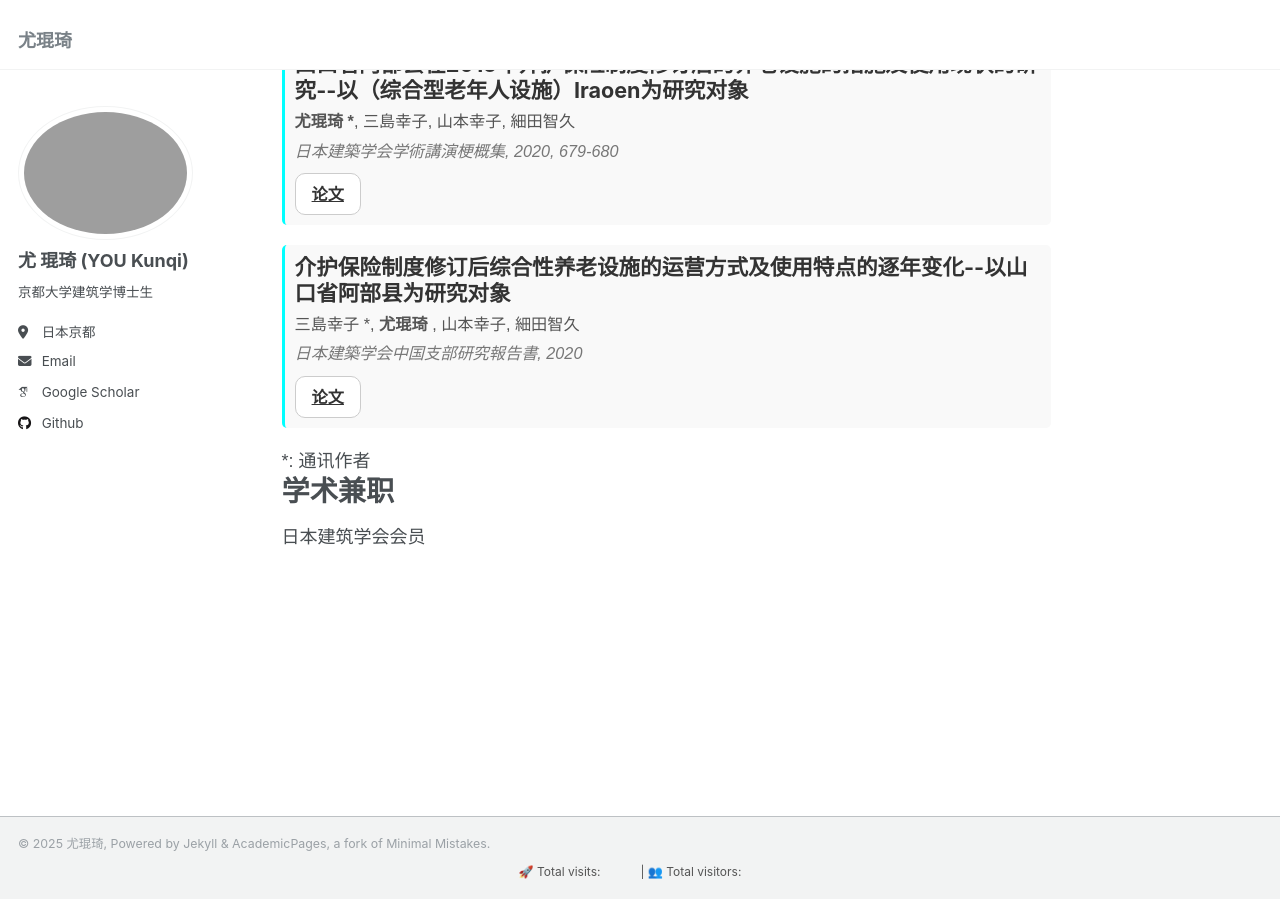
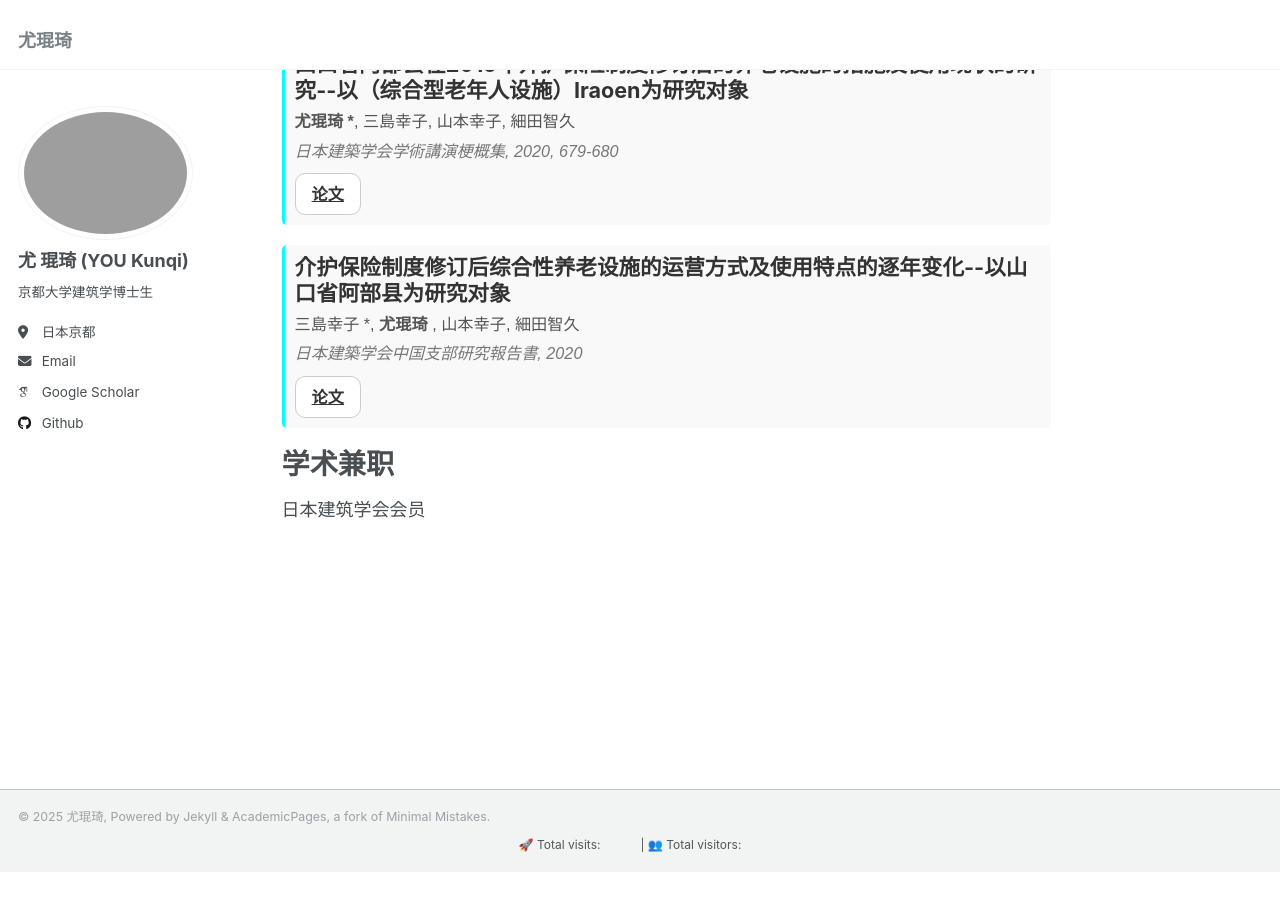
Before and after one commit to youkunqi/youkunqi.github.io, a Jekyll site: the page built from _pages/about.md, in a window 1280 px wide and 900 px high, scrolled down 1398 px. Built offline with Jekyll 4.4.1, drawn with Linux system fonts in a browser that asks for light colours; some web fonts are replaced; comment, search, counter and statistics services are not loaded; after the commit the page ends 2271 px from its top, so only the background shows below that.

Commit message:
Update about.md

```diff
--- a/_pages/about.md
+++ b/_pages/about.md
@@ -88,7 +88,6 @@ redirect_from:
       <a href="files/202002.pdf" class="button" target="_blank">论文</a>
     </div>
   </div>
-  *: 通讯作者
 </div>
 
 
```
